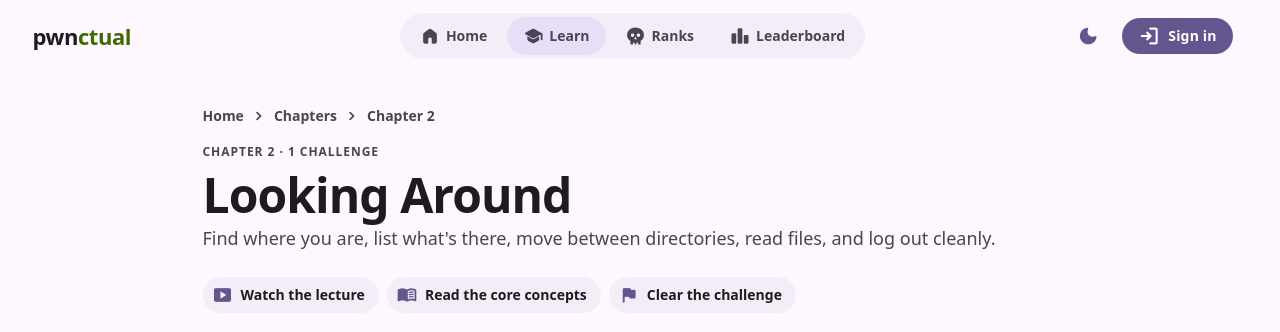
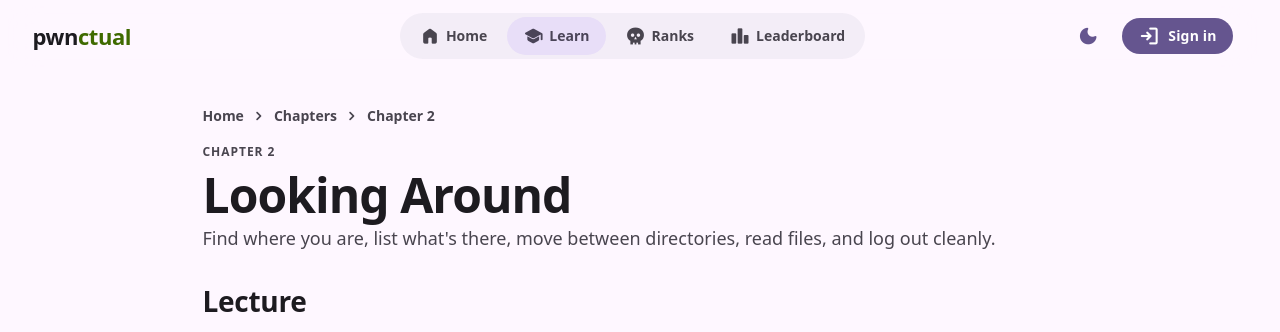
Before and after one commit to politejackal/pwnctual, a Flask app: page /learn/looking-around in a window 1280 px wide. Shown: the top 332 px of the page. Run offline with Flask 3, Linux system fonts and the light colour scheme; some web fonts are replaced.

Commit message:
Cut text that repeats on every chapter
Chapter cards and pages no longer list lecture, core concepts and challenge
count; only exceptions (no lecture yet, Chapter 0 as the start) are shown.
Also drop duplicated chips and repeated 'free' lines.

Co-Authored-By: Claude Opus 5.5 <noreply@anthropic.com>
Claude-Session: https://claude.ai/code/session_01VH6P4MrxJxymctL138Z7Fa

```diff
--- a/pwnctual/static/css/app.css
+++ b/pwnctual/static/css/app.css
@@ -527,11 +527,6 @@ footer { border-top: 1px solid var(--outline-variant); padding: 32px 0 40px; col
 .learn-head h1 { margin: 8px 0 12px; }
 .learn-head .lede { font-size: 18px; max-width: 680px; margin: 0 0 20px; }
 
-.chapter-steps { list-style: none; counter-reset: cs; display: flex; flex-wrap: wrap; gap: 8px; padding: 0; margin: 24px 0 0; }
-.chapter-steps li { counter-increment: cs; display: inline-flex; align-items: center; gap: 8px; height: 36px; padding: 0 14px 0 10px;
-  border-radius: var(--shape-full); background: var(--surface-container); font-size: 14px; font-weight: 650; }
-.chapter-steps .material-symbols-rounded { font-size: 20px; color: var(--primary); }
-
 .lecture { margin-top: 32px; }
 .lecture .headline { margin-bottom: 16px; }
 .video-frame { position: relative; aspect-ratio: 16 / 9; border-radius: var(--shape-xl); overflow: hidden; background: #000; }
@@ -580,8 +575,6 @@ footer { border-top: 1px solid var(--outline-variant); padding: 32px 0 40px; col
 .prose td code { white-space: nowrap; }
 .stuck-video img.failed { visibility: hidden; }
 @media (max-width: 640px) {
-  .chapter-steps li { height: 32px; padding: 0 12px 0 8px; font-size: 13px; gap: 6px; }
-  .chapter-steps .material-symbols-rounded { font-size: 18px; }
   .stuck-dialog { padding: 24px 20px; }
   .stuck-actions { flex-direction: column; align-items: stretch; }
   .stuck-actions .spacer { display: none; }
--- a/pwnctual/templates/_chapter_cards.html
+++ b/pwnctual/templates/_chapter_cards.html
@@ -8,10 +8,10 @@
       <div style="opacity:.8">{{ ch.summary }}</div>
       <div class="meta">
         {% if ch.challenges %}
-        <div class="row" style="font-size:14px;font-weight:650"><span>{{ 'Lecture · ' if ch.video_id else 'Lecture soon · ' }}core concepts · {{ ch.challenges|length }} {{ ch.challenges|length|plural('challenge') }}</span><span class="spacer"></span><span>{{ done }}/{{ ch.challenges|length }}</span></div>
+        <div class="row" style="font-size:14px;font-weight:650"><span>{{ '' if ch.video_id else 'Lecture coming soon' }}</span><span class="spacer"></span><span>{{ done }}/{{ ch.challenges|length }}</span></div>
         <div class="progress-line"><i style="width:{{ (100 * done / ch.challenges|length)|round }}%"></i></div>
         {% else %}
-        <div class="row" style="font-size:14px;font-weight:650"><span>Video · start here</span></div>
+        <div class="row" style="font-size:14px;font-weight:650"><span>Start here</span></div>
         {% endif %}
       </div>
       <div class="num">{{ '%02d'|format(ch.number) }}</div>
@@ -20,6 +20,6 @@
   <div class="card outlined path-card">
     <span class="material-symbols-rounded" style="font-size:40px;color:var(--on-surface-variant)">hourglass_top</span>
     <div class="headline" style="margin-top:16px">Next chapter</div>
-    <div class="muted">New chapters are on the way, free like the rest. Every new challenge raises the bar for Ghost.</div>
+    <div class="muted">New chapters are on the way. Every new challenge raises the bar for Ghost.</div>
   </div>
 </div>
--- a/pwnctual/templates/chapter.html
+++ b/pwnctual/templates/chapter.html
@@ -10,15 +10,10 @@
     <a href="/learn">Chapters</a><span class="material-symbols-rounded">chevron_right</span>
     <span>Chapter {{ chapter.number }}</span>
   </div>
-  <div class="label">Chapter {{ chapter.number }}{% if chapter.challenges %} · {{ chapter.challenges|length }} {{ chapter.challenges|length|plural('challenge') }}{% endif %}</div>
+  <div class="label">Chapter {{ chapter.number }}</div>
   <h1 class="display-s" style="margin:8px 0 4px">{{ chapter.title }}</h1>
   <div class="muted" style="font-size:18px">{{ chapter.summary }}</div>
 
-  <ol class="chapter-steps" aria-label="Chapter steps">
-    <li><span class="material-symbols-rounded">smart_display</span>Watch the lecture</li>
-    {% if chapter.notes %}<li><span class="material-symbols-rounded">menu_book</span>Read the core concepts</li>{% endif %}
-    {% if chapter.challenges %}<li><span class="material-symbols-rounded">flag</span>Clear the {{ chapter.challenges|length|plural('challenge') }}</li>{% endif %}
-  </ol>
 
   <section class="lecture" aria-labelledby="lecture-title">
     <h2 class="headline" id="lecture-title">Lecture</h2>
@@ -55,9 +50,7 @@
 
     {% if chapter.challenges %}
     <section id="challenges" aria-labelledby="challenges-title">
-      <h2 class="headline" id="challenges-title" style="margin:48px 0 8px">{{ chapter.challenges|length|plural('Challenge') }}</h2>
-      <p class="muted" style="margin:0 0 20px">{{ 'It opens' if chapter.challenges|length == 1 else 'Each one opens' }} on the site that hosts it.
-        There's no checker here: when you finish, press <b>I finished it</b> and we take your word for it.</p>
+      <h2 class="headline" id="challenges-title" style="margin:48px 0 20px">{{ chapter.challenges|length|plural('Challenge') }}</h2>
       {% for c in chapter.challenges %}
         {% set solved = c.slug in my_solved %}
         <details class="chal {{ 'solved' if solved }}" id="{{ c.slug }}" data-slug="{{ c.slug }}">
--- a/pwnctual/templates/classes.html
+++ b/pwnctual/templates/classes.html
@@ -8,8 +8,6 @@
     <p class="muted">Want to talk something through? Pick a time and hop on a one-on-one call with a mentor. Free, like the rest of pwnctual.
       Stuck on a challenge? The fastest help is a comment on the chapter's YouTube video.</p>
     <div class="row" style="gap:8px">
-      <span class="chip filled"><span class="material-symbols-rounded">timer</span>15 minutes</span>
-      <span class="chip good"><span class="material-symbols-rounded">redeem</span>Free</span>
       <span class="chip"><span class="material-symbols-rounded">public</span>Shown in your timezone</span>
       <span class="chip"><span class="material-symbols-rounded">looks_one</span>1 call at a time</span>
     </div>
--- a/pwnctual/templates/index.html
+++ b/pwnctual/templates/index.html
@@ -35,8 +35,7 @@
     <a class="free-badge" href="/learn"><span class="material-symbols-rounded">redeem</span>Free forever</a>
     <h1 class="display-l"><span class="sr-only">Learn to hack computers, the web, networks, binaries, kernels and browsers.</span><span aria-hidden="true">Learn to hack<br><em><span class="rotator" data-words="computers,the web,networks,binaries,kernels,browsers"><span class="rot-word">computers</span></span>.</em></span></h1>
     <p class="lede">Watch a lecture, read the notes, then break into real servers with
-      hands-on challenges. Every chapter, every lecture and every
-      challenge is <b>free forever</b>. Climb from <b>Noob</b> to <b class="ghost-name">Ghost</b> as you go.</p>
+      hands-on challenges. Climb from <b>Noob</b> to <b class="ghost-name">Ghost</b> as you go.</p>
     <div class="row">
       <a class="btn lg" href="/learn/{{ first.id }}"><span class="material-symbols-rounded">play_arrow</span>Start with chapter 0</a>
       <a class="btn lg outlined" href="/learn">Browse chapters</a>
@@ -49,7 +48,7 @@
   <div class="grid grid-2 steps">
     <div class="card step"><div class="title-l">Watch the lecture</div>
       <p class="muted">Every chapter starts with a video lesson. Watch it right on the chapter page.</p></div>
-    <div class="card step"><div class="title-l">Read the notes</div>
+    <div class="card step"><div class="title-l">Read the core concepts</div>
       <p class="muted">The same ideas, written down under the video so you can look things up while you play.</p></div>
     <div class="card step"><div class="title-l">Play real challenges</div>
       <p class="muted">Each chapter ends with a real hacking challenge on a live practice server. You break in from your own terminal.</p></div>
--- a/pwnctual/templates/learn.html
+++ b/pwnctual/templates/learn.html
@@ -10,10 +10,6 @@
       hands-on challenge. When you finish a challenge, tell us and we'll take your word for it.</p>
     <div class="row" style="gap:8px">
       <span class="chip good"><span class="material-symbols-rounded">redeem</span>Free forever</span>
-      <span class="chip filled"><span class="material-symbols-rounded">smart_display</span>Video lectures</span>
-      <span class="chip filled"><span class="material-symbols-rounded">menu_book</span>Core concepts</span>
-      <span class="chip filled"><span class="material-symbols-rounded">flag</span>Real challenges</span>
-      <span class="chip"><span class="material-symbols-rounded">handshake</span>Honor system</span>
     </div>
     {% if not me %}
       <div class="banner info" style="margin-top:24px"><span class="material-symbols-rounded">info</span>
```
